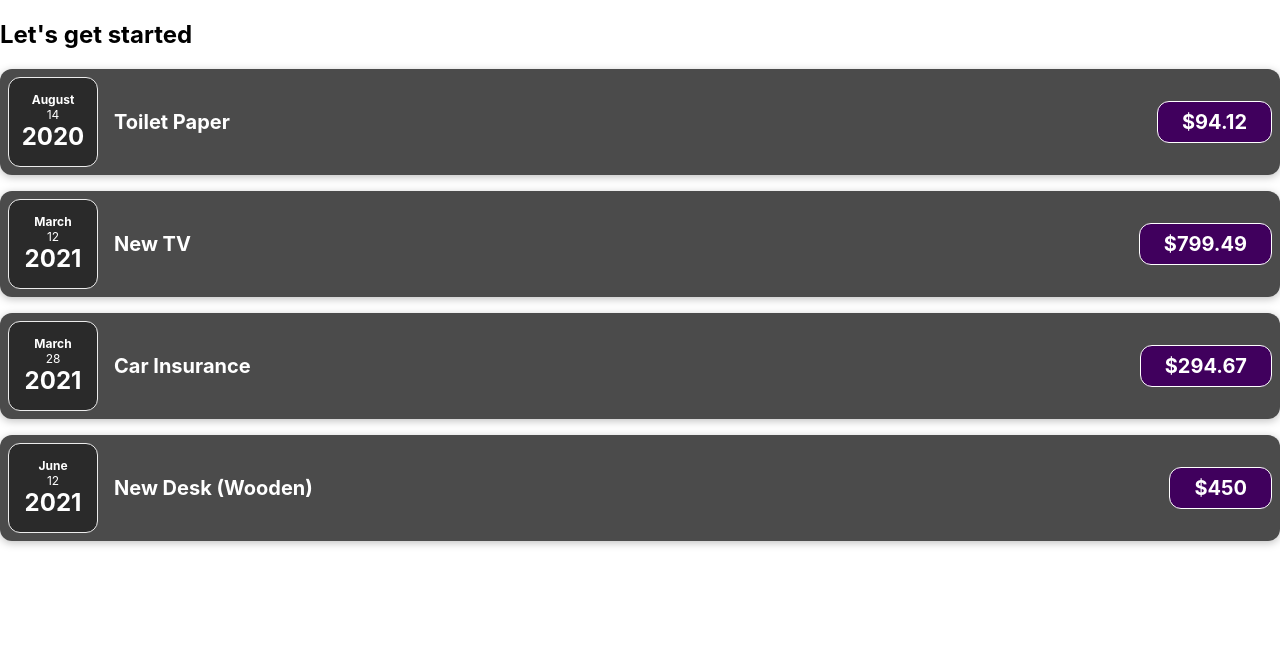
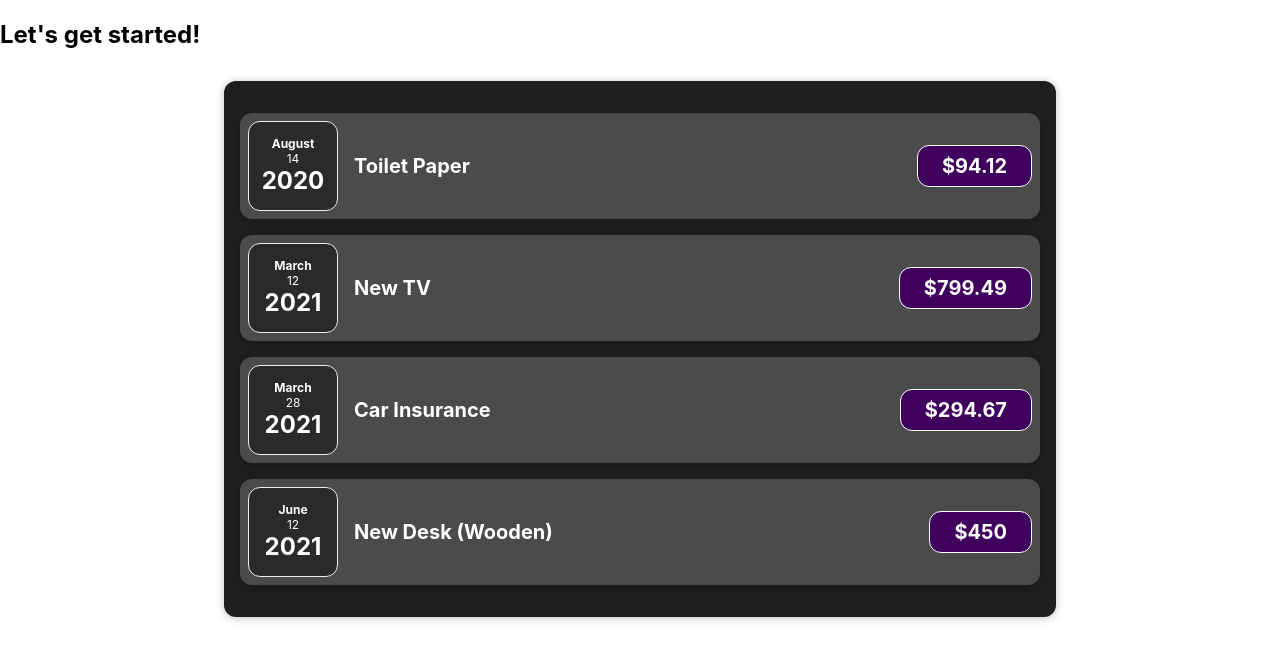
Before and after one commit to Kakulive/React-playground, a React (Create React App) app: page / in a window 1280 px wide. Shown: the top 660 px of the page. Built offline with nearby package versions, Linux system fonts and the light colour scheme.

Commit message:
Expenses component JS + CSS added

```diff
--- a/src/App.js
+++ b/src/App.js
@@ -1,4 +1,4 @@
-import ExpenseItem from "./components/ExpenseItem";
+import Expenses from "./components/Expenses";
 
 function App() {
   const expenses = [
@@ -25,27 +25,8 @@
 
   return (
     <div>
-      <h2>Let's get started</h2>
-      <ExpenseItem
-        title={expenses[0].title}
-        amount={expenses[0].amount}
-        date={expenses[0].date}
-      />
-      <ExpenseItem
-        title={expenses[1].title}
-        amount={expenses[1].amount}
-        date={expenses[1].date}
-      />
-      <ExpenseItem
-        title={expenses[2].title}
-        amount={expenses[2].amount}
-        date={expenses[2].date}
-      />
-      <ExpenseItem
-        title={expenses[3].title}
-        amount={expenses[3].amount}
-        date={expenses[3].date}
-      />
+      <h2>Let's get started!</h2>
+      <Expenses items={expenses} />
     </div>
   );
 }
--- /dev/null
+++ b/src/components/Card.css
@@ -0,0 +1,3 @@
+.card {
+
+}
--- /dev/null
+++ b/src/components/Expenses.css
@@ -0,0 +1,9 @@
+.expenses {
+  padding: 1rem;
+  background-color: rgb(31, 31, 31);
+  margin: 2rem auto;
+  width: 50rem;
+  max-width: 95%;
+  border-radius: 12px;
+  box-shadow: 0 1px 8px rgba(0, 0, 0, 0.25);
+}
--- /dev/null
+++ b/src/components/Expenses.js
@@ -0,0 +1,31 @@
+import "./Expenses.css";
+import ExpenseItem from "./ExpenseItem";
+
+function Expenses(props) {
+  return (
+    <div className="expenses">
+      <ExpenseItem
+        title={props.items[0].title}
+        amount={props.items[0].amount}
+        date={props.items[0].date}
+      />
+      <ExpenseItem
+        title={props.items[1].title}
+        amount={props.items[1].amount}
+        date={props.items[1].date}
+      />
+      <ExpenseItem
+        title={props.items[2].title}
+        amount={props.items[2].amount}
+        date={props.items[2].date}
+      />
+      <ExpenseItem
+        title={props.items[3].title}
+        amount={props.items[3].amount}
+        date={props.items[3].date}
+      />
+    </div>
+  );
+}
+
+export default Expenses;
```
Also changed, not shown: src/components/Card.js (added, +7 -0 lines).
